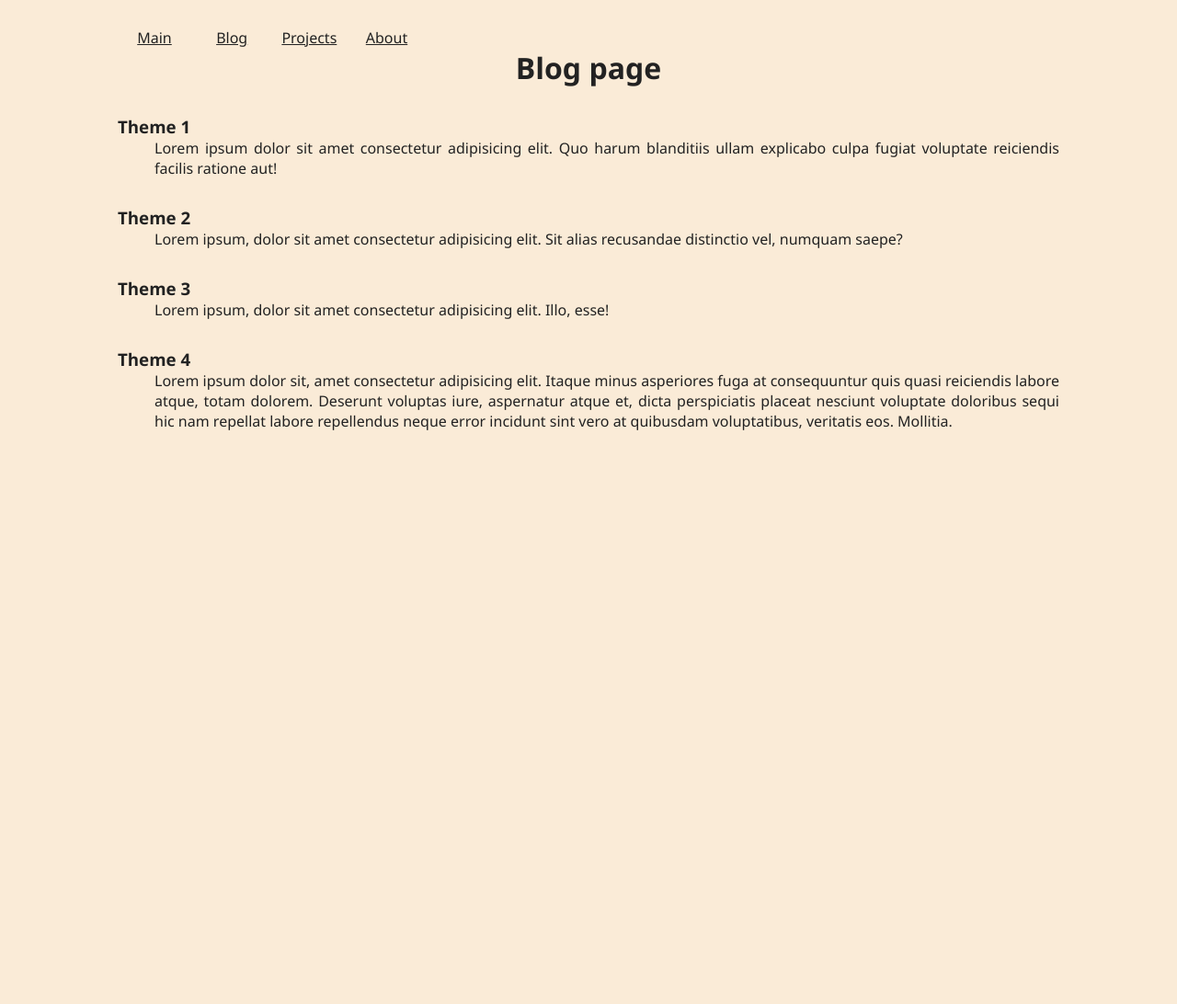
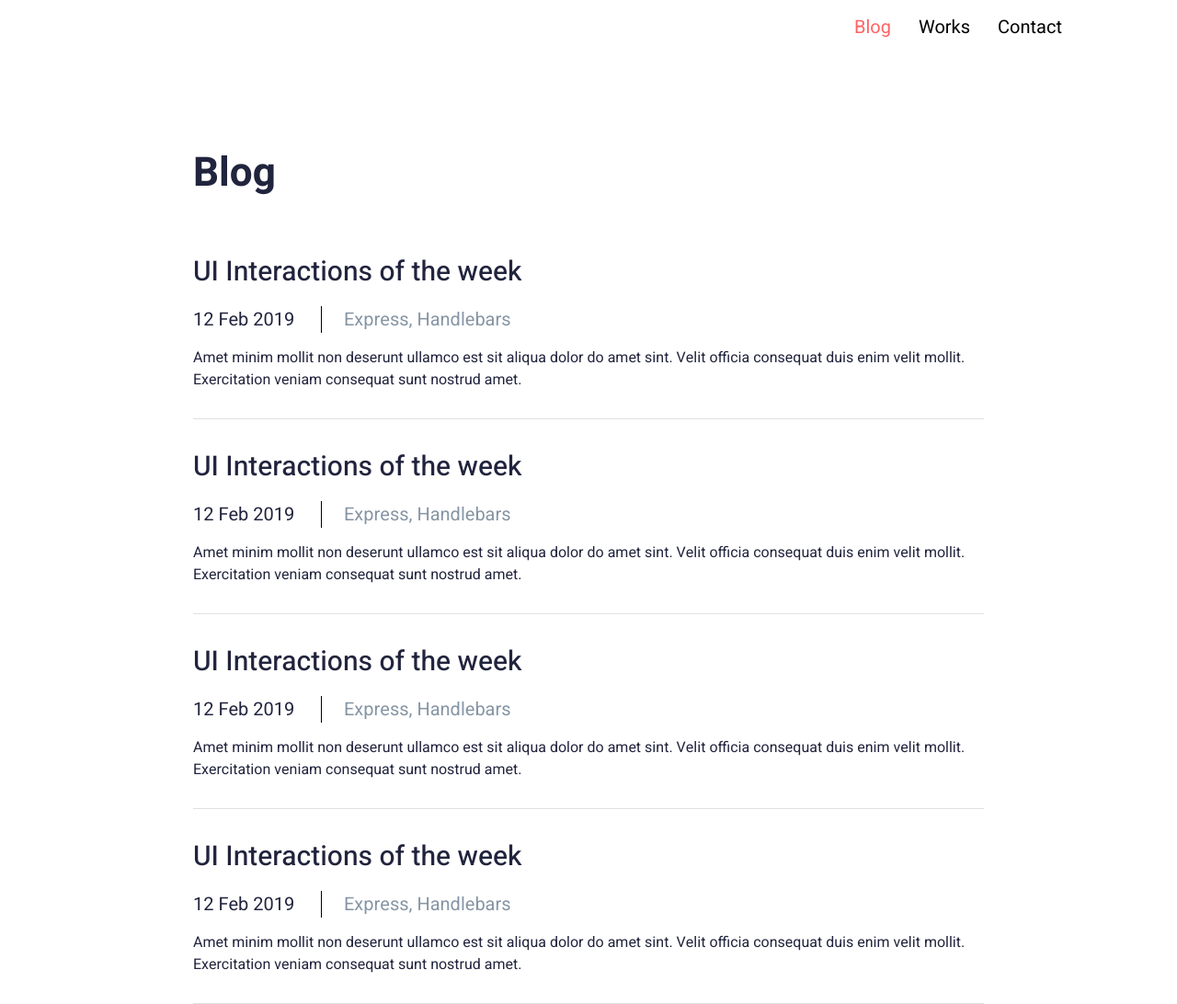
Before and after one commit to ABertashDev/CBS_FrontEnd_Marathon, a plain HTML site: page blog.html in a window 1280 px wide. Shown: the whole page at 92% size. Before the commit the page ends 800 px from the top, so only its background shows below. Drawn offline with Linux system fonts and the light colour scheme.

Commit message:
Day 2. General styles and main page header

```diff
--- a/blog.html
+++ b/blog.html
@@ -1,39 +1,61 @@
 <!DOCTYPE html>
 <html lang="en">
+
 <head>
     <meta charset="UTF-8">
     <meta http-equiv="X-UA-Compatible" content="IE=edge">
     <meta name="viewport" content="width=device-width, initial-scale=1.0">
     <link rel="stylesheet" href="style.css">
-    <title>Andrii Bertash - Blog</title>
+    <link rel="preconnect" href="https://fonts.googleapis.com">
+    <link rel="preconnect" href="https://fonts.gstatic.com" crossorigin>
+    <link href="https://fonts.googleapis.com/css2?family=Heebo:wght@400;500;700&display=swap" rel="stylesheet">
+    <title>Document</title>
 </head>
+
 <body>
 
-    <div class="menu">
-        <ul>
-            <li><a href="index.html">Main</a></li>
-            <li><a href="blog.html">Blog</a></li>
-            <li><a href="featured-works.html">Projects</a></li>
-            <li><a href="article-page.html">About</a></li>
-        </ul>
+    <header>
+        <nav class="menu">
+            <a href="blog.html" class="current-page">Blog</a>
+            <a href="#">Works</a>
+            <a href="#">Contact</a>
+        </nav>
+    </header>
+
+    <div class="container">
+        <h1>Blog</h1>
+    </div>
+    <div class="container blog">
+        <article>
+            <h2>UI Interactions of the week</h2>
+            <span class="date">12 Feb 2019</span>
+            <span class="theme">Express, Handlebars</span>
+            <p>Amet minim mollit non deserunt ullamco est sit aliqua dolor do amet sint. Velit officia consequat duis
+                enim velit mollit. Exercitation veniam consequat sunt nostrud amet.</p>
+        </article>
+        <article>
+            <h2>UI Interactions of the week</h2>
+            <span class="date">12 Feb 2019</span>
+            <span class="theme">Express, Handlebars</span>
+            <p>Amet minim mollit non deserunt ullamco est sit aliqua dolor do amet sint. Velit officia consequat duis
+                enim velit mollit. Exercitation veniam consequat sunt nostrud amet.</p>
+        </article>
+        <article>
+            <h2>UI Interactions of the week</h2>
+            <span class="date">12 Feb 2019</span>
+            <span class="theme">Express, Handlebars</span>
+            <p>Amet minim mollit non deserunt ullamco est sit aliqua dolor do amet sint. Velit officia consequat duis
+                enim velit mollit. Exercitation veniam consequat sunt nostrud amet.</p>
+        </article>
+        <article>
+            <h2>UI Interactions of the week</h2>
+            <span class="date">12 Feb 2019</span>
+            <span class="theme">Express, Handlebars</span>
+            <p>Amet minim mollit non deserunt ullamco est sit aliqua dolor do amet sint. Velit officia consequat duis
+                enim velit mollit. Exercitation veniam consequat sunt nostrud amet.</p>
+        </article>
     </div>
 
-    <h1>Blog page</h1>
-    <div>
-        <h3>Theme 1</h3>
-        <article>Lorem ipsum dolor sit amet consectetur adipisicing elit. Quo harum blanditiis ullam explicabo culpa fugiat voluptate reiciendis facilis ratione aut!</article>
-    </div>
-    <div>
-        <h3>Theme 2</h3>
-        <article>Lorem ipsum, dolor sit amet consectetur adipisicing elit. Sit alias recusandae distinctio vel, numquam saepe?</article>
-    </div>
-    <div>
-        <h3>Theme 3</h3>
-        <article>Lorem ipsum, dolor sit amet consectetur adipisicing elit. Illo, esse!</article>
-    </div>
-    <div>
-        <h3>Theme 4</h3>
-        <article>Lorem ipsum dolor sit, amet consectetur adipisicing elit. Itaque minus asperiores fuga at consequuntur quis quasi reiciendis labore atque, totam dolorem. Deserunt voluptas iure, aspernatur atque et, dicta perspiciatis placeat nesciunt voluptate doloribus sequi hic nam repellat labore repellendus neque error incidunt sint vero at quibusdam voluptatibus, veritatis eos. Mollitia.</article>
-    </div>
 </body>
+
 </html>
--- a/style.css
+++ b/style.css
@@ -1,36 +1,132 @@
-*{
+/* COMMON STYLES START */
+
+* {
+    box-sizing: border-box;
     margin: 0;
     padding: 0;
-    font-family: 'Segoe UI', Tahoma, Geneva, Verdana, sans-serif;
-    color: #222;
 }
 
-body{
-    width: 80%;
-    background-color: antiquewhite;
-    padding-left: 10%;
+body {
+    font-family: 'Heebo', sans-serif;
+    color: #21243D;
 }
 
-.menu ul li{
-    display: inline-block;
-    width: 80px;
-    text-align: center;
+.container {
+    max-width: 860px;
+    margin: 0 auto;
 }
 
-h1{
-    text-align: center;
+h1 {
+    font-weight: 700;
+    font-size: 44px;
+    line-height: 60px;
 }
 
-p{
-    text-align: justify;
-    margin-top: 30px;
+p {
+    font-weight: 400;
+    font-size: 16px;
+    line-height: 24px;
 }
 
-div{
-    margin-top: 30px;
+/* COMMON STYLES END */
+
+/* HEADER STYLES START */
+
+.menu {
+    display: flex;
+    justify-content: flex-end;
+    max-width: 1150px;
+    margin: 0 auto 100px;
+    padding: 0 45px;
 }
 
-div article {
-    padding-left: 40px;
-    text-align: justify;
+.menu a {
+    padding: 15px;
+    font-size: 20px;
+    text-decoration: none;
+    color: #000;
 }
+
+.menu a:hover,
+.menu a.current-page {
+    color: #FF6464;
+}
+
+.about-user {
+    display: flex;
+    justify-content: space-between;
+    border-top: 34px solid #C4C4C4;
+}
+
+.about-user div {
+    width: 500px;
+}
+
+.about-user img {
+    width: 243px;
+    height: 243px;
+}
+
+.about-user h1 {
+    margin-top: 20px;
+}
+
+.about-user p {
+    margin-top: 35px;
+}
+
+.btn {
+    background: #FF6464;
+    border-radius: 2px;
+    border: none;
+    color: #fff;
+    font-size: 20px;
+    padding: 12px 20px;
+    margin-top: 35px;
+}
+
+/* HEADER STYLES END */
+
+/* BLOG STYLES START */
+
+.blog {
+    margin-top: 25px;
+}
+
+.blog article {
+    padding: 30px 0;
+    border-bottom: 1px solid #E0E0E0;
+}
+
+.blog article h2 {
+    font-weight: 500;
+    font-size: 30px;
+    line-height: 44px;
+    margin: 0 0 15px;
+}
+
+.blog article p {
+    font-weight: 400;
+    font-size: 16px;
+    line-height: 24px;
+    margin: 15px 0 0;
+}
+
+.blog article span {
+    display: inline-block;
+    font-weight: 400;
+    font-size: 20px;
+    line-height: 29px;
+}
+.blog article .date {
+    width: 140px;
+    border-right: 1px solid #000000;
+}
+
+.blog article .theme {
+    margin-left: 20px;
+    max-width: 380px;
+    color: #8695A4;
+}
+
+/* BLOG STYLES END */
```
Also changed, not shown: article-page.html (deleted, +0 -30 lines), featured-works.html (deleted, +0 -30 lines), index.html (+22 -11 lines), images/my-photo.png (added), 1 other file.
